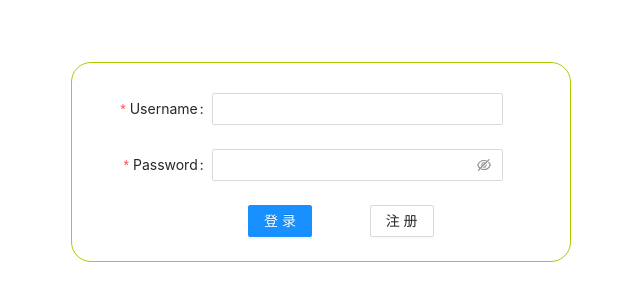
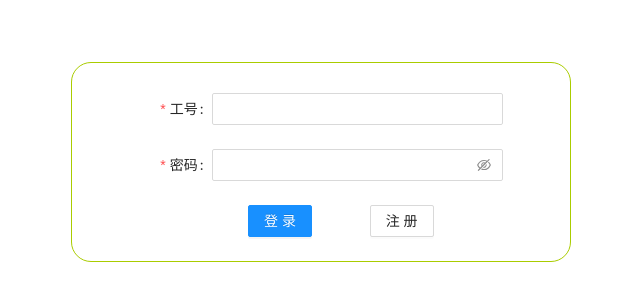
Before and after one commit to TwinkleDing/react-ts, a React app: page /login in a window 1280 px wide. Shown: the part 238-538 px from the top of the page, without its empty margins (319-959 px from the left). Built offline with nearby package versions, Linux system fonts and the light colour scheme.

Commit message:
add login-auth

```diff
--- a/src/css/login.scss
+++ b/src/css/login.scss
@@ -16,11 +16,11 @@
         margin: auto;
         padding: 30px;
         overflow: hidden;
-        transition: all 1.5s;
+        transition: all 1s;
     }
 
     &-form {
-        transition: all 1.5s;
+        transition: all 1s;
     }
 }
 
--- a/src/interface.ts
+++ b/src/interface.ts
@@ -1,5 +1,6 @@
 export type RouterType = {
     path: string,
     name: string,
-    component: any
+    component: any,
+    routes?: Array<any>
 }
--- a/src/router/index.tsx
+++ b/src/router/index.tsx
@@ -11,22 +11,23 @@ function Routes() {
     return (
         <Router>
             {
-                user ?
+                user !== "" ?
                     <Switch>
                         {
                             routerList.map((router: RouterType, index: number) =>
                                 <Route
+                                    exact
                                     key={index}
                                     path={router.path}
                                     render={
-                                        props => <router.component name={router.name} {...props} />
+                                        props => <router.component name={router.name} routes={router.routes} {...props} />
                                     }>
                                 </Route>
                             )
                         }
                     </Switch> :
                     <Switch>
-                        <Route path="/login" component={Login} />
+                        <Route exact path="/login" component={Login} />
                         <Redirect to="/login" />
                     </Switch>
             }
--- a/src/views/home.tsx
+++ b/src/views/home.tsx
@@ -2,6 +2,6 @@ import * as React from "react";
 
 export default class Home extends React.Component {
     render() {
-        return <div>home</div>;
+        return <div>homwwe</div>;
     }
 }
--- a/src/views/login.tsx
+++ b/src/views/login.tsx
@@ -2,6 +2,7 @@ import React from "react";
 import { Form, Input, Button, Row, Col } from "antd";
 import { FormInstance } from "antd/es/form";
 import "../css/login.scss";
+import store from "../store/index";
 
 const layout = {
     labelCol: { span: 6 },
@@ -23,6 +24,13 @@ export default class Login extends React.Component<any, any> {
 
     onFinish = (values: any) => {
         console.log(values);
+        const action = {
+            type: "USER",
+            value: values.username
+        };
+
+        store.dispatch(action);
+        this.props.history.push("/home");
     };
 
     onReset = () => {
@@ -39,15 +47,15 @@ export default class Login extends React.Component<any, any> {
                     <Form className={`login-form ${this.state.login ? "reg-login-form" : "login-reg-form"}`}
                         {...layout} ref={this.formRef} name="control-ref" onFinish={this.onFinish}>
                         <Form.Item
-                            label="Username"
+                            label="工号"
                             name="username"
-                            rules={[{ required: true, message: "Please input your username!" }]}>
+                            rules={[{ required: this.state.login, message: "请输入工号!" }]}>
                             <Input />
                         </Form.Item>
                         <Form.Item
-                            label="Password"
+                            label="密码"
                             name="password"
-                            rules={[{ required: true, message: "Please input your password!" }]}>
+                            rules={[{ required: this.state.login, message: "请输入密码!" }]}>
                             <Input.Password />
                         </Form.Item>
 
@@ -65,7 +73,7 @@ export default class Login extends React.Component<any, any> {
                                 </Col>
                             </Row>
                         </Form.Item>
-                        <Register />
+                        <Register login={this.state.login} />
                     </Form>
                 </div>
             </div>
@@ -73,29 +81,27 @@ export default class Login extends React.Component<any, any> {
     }
 }
 
-class Register extends React.Component {
-    render() {
+function Register(props: any) {
     return (
         <div>
             <Form.Item
-                    label="Username"
+                label="工号"
                 name="regUsername"
-                    rules={[{ required: true, message: "Please input your username!" }]}>
+                rules={[{ required: !props.login, message: "请输入工号!" }]}>
                 <Input />
             </Form.Item>
             <Form.Item
-                    label="Password"
+                label="密码"
                 name="regPassword"
-                    rules={[{ required: true, message: "Please input your password!" }]}>
+                rules={[{ required: !props.login, message: "请输入密码!" }]}>
                 <Input.Password />
             </Form.Item>
             <Form.Item
-                    label="PasswordAgain"
+                label="再次输入密码"
                 name="regPasswordAgain"
-                    rules={[{ required: true, message: "Please input your password!" }]}>
+                rules={[{ required: !props.login, message: "请再次输入密码!" }]}>
                 <Input.Password />
             </Form.Item>
         </div>
     );
 }
-}
```
Also changed, not shown: src/views/index.tsx (added, +7 -0 lines). Lines whose indentation alone changed are shown as unchanged.
